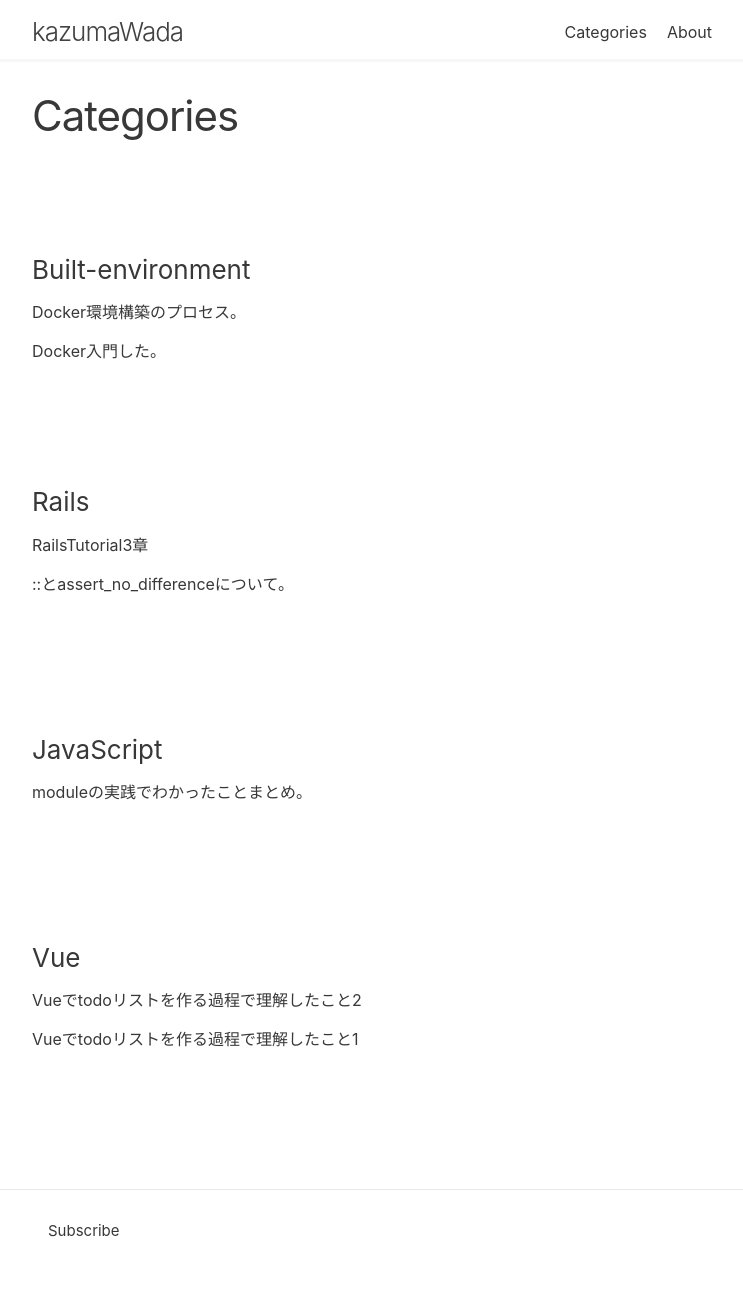
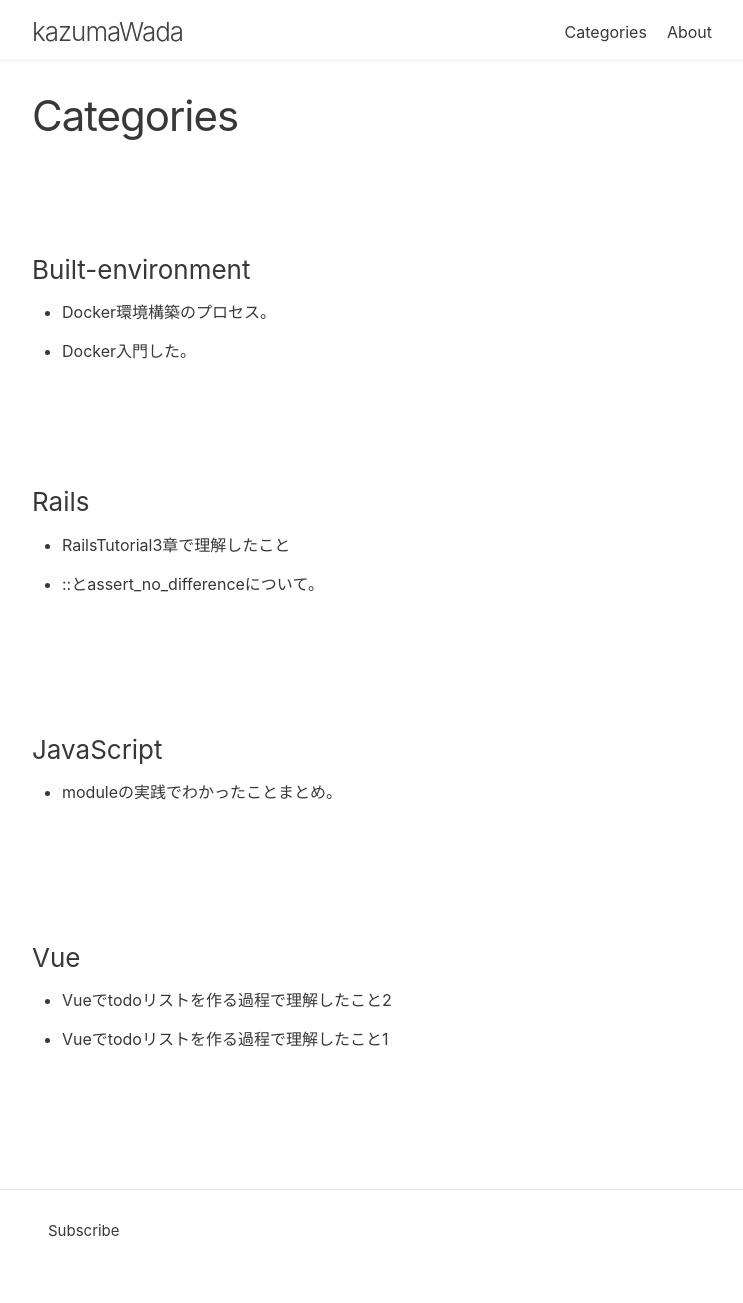
Before and after one commit to kazblog/kazblog.github.io, a Jekyll site: the page built from pages/Categories.md, in a window 1280 px wide. Shown: the whole page, without its empty margins (268-1011 px from the left). Built offline with Jekyll 4.4.1, drawn with Linux system fonts in a browser that asks for light colours.

Commit message:
change layout

```diff
--- a/_posts/2020-10-26-study-log3.md
+++ b/_posts/2020-10-26-RT-03で理解したこと.md
@@ -1,6 +1,6 @@
 ---
 layout: post
-title: "RailsTutorial3章"
+title: "RailsTutorial3章で理解したこと"
 date: 2020-10-26 12:39:36 +0900
 categories: Rails
 permalink: /RailsTutorial-3
--- a/pages/Categories.md
+++ b/pages/Categories.md
@@ -6,39 +6,38 @@ permalink: /Categories/
 <br>
 <h3>Built-environment</h3>
 {% for post in site.categories.Built-environment %}
-<a href="{{post.url}}">{{post.title}}</a>
+<ul>
+<li><a href="{{post.url}}">{{post.title}}</a></li>
+</ul>
 {% endfor %}
 <br>
 <br>
+
+
 <h3>Rails</h3>
 {% for post in site.categories.Rails %}
-<a href="{{post.url}}">{{post.title}}</a>
+<ul>
+<li><a href="{{post.url}}">{{post.title}}</a></li>
+</ul>
 {% endfor %}
 <br>
 
 <br>
 <h3>JavaScript</h3>
 {% for post in site.categories.JavaScript %}
-<a href="{{post.url}}">{{post.title}}</a>
+<ul>
+<li><a href="{{post.url}}">{{post.title}}</a></li>
+</ul>
 {% endfor %}
 <br>
 
 <br>
 <h3>Vue</h3>
 {% for post in site.categories.Vue %}
-<a href="{{post.url}}">{{post.title}}</a>
+<ul>
+<li><a href="{{post.url}}">{{post.title}}</a></li>
+</ul>
 {% endfor %}
 <br>
 
 <br>
-
-
-<!-- <h2>Dev</h2>
-{% for post in site.categories.dev %}
-<a href="{{post.url}}">{{post.title}}</a>
-{% endfor %} -->
-
-<!-- <h2>Blog</h2>
-{% for post in site.categories.blog %}
-<a href="{{post.url}}">{{post.title}}</a>
-{% endfor %} -->
```
Also changed, not shown: _layouts/home.html (+5 -6 lines), _posts/2020-10-14-study-log.md (+1 -0 lines).
